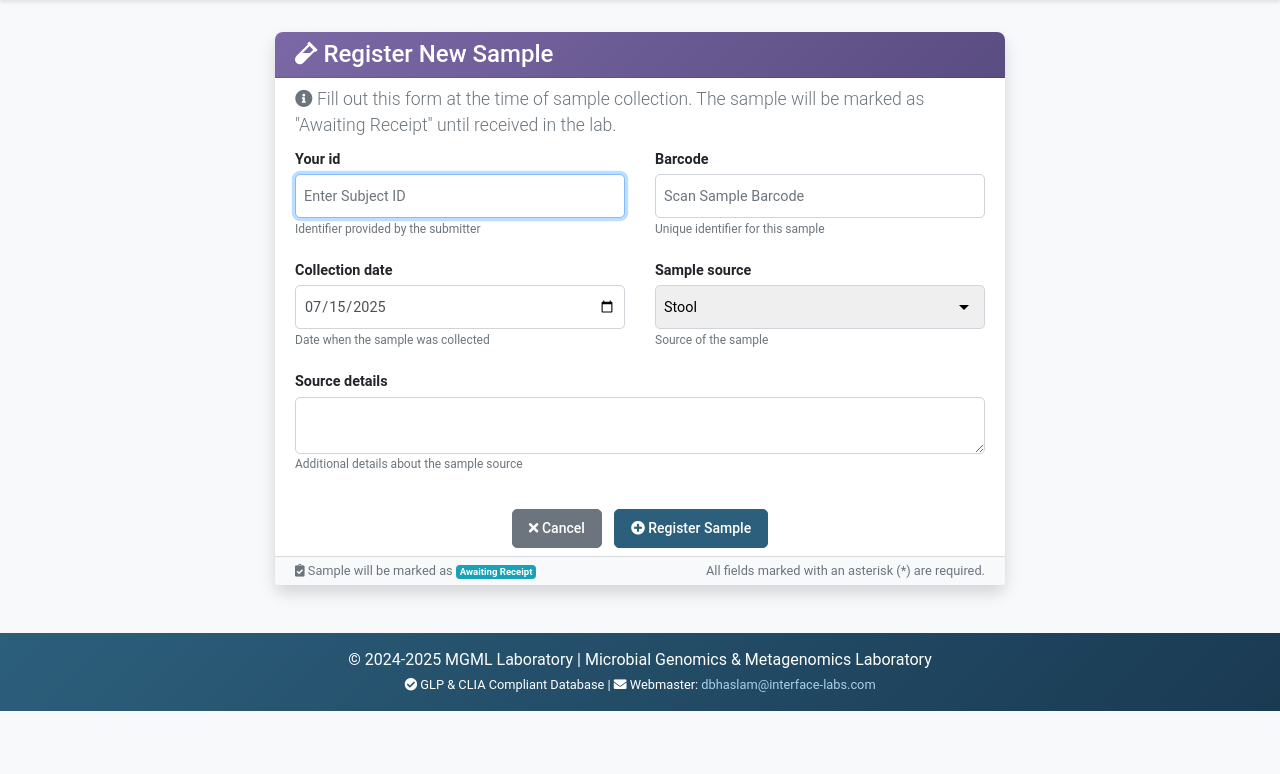
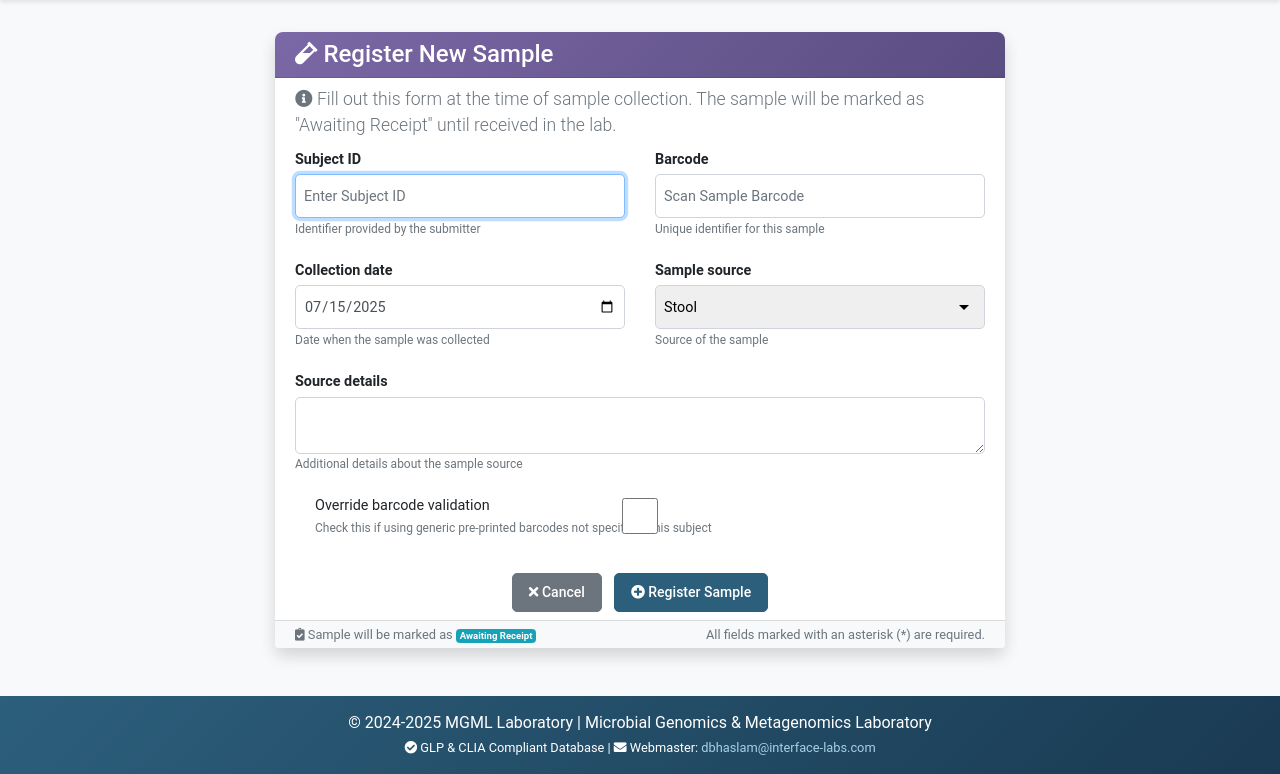
Before and after one commit to haslamdb/mgml_sampledb, a Django app: page /register/ in a window 1280 px wide. Shown: the part 62-836 px from the top of the page. Before the commit the page ends 773 px from the top, so only its background shows below. Run offline with Django 5.2, Linux system fonts and the light colour scheme; the visitor is signed in with stand-in values (Sample User, id 1); some libraries are stand-ins or nearby versions.

Commit message:
modified:   sampletracking/__pycache__/admin.cpython-312.pyc 	modified:   sampletracking/__pycache__/forms.cpython-312.pyc 	modified:   sampletracking/__pycache__/models.cpython-312.pyc 	modified:   sampletracking/__pycache__/views.cpython-312.pyc 	modified:   sampletracking/admin.py 	modified:   sampletracking/forms.py 	new file:   sampletracking/migrations/0011_crudesample_barcode_override_used_and_more.py 	new file:   sampletracking/migrations/0012_rename_your_id_to_subject_id.py 	modified:   sampletracking/models.py 	modified:   sampletracking/templates/sampletracking/accessioning_form.html 	modified:   sampletracking/templates/sampletracking/collection_landing.html 	modified:   sampletracking/templates/sampletracking/receive_sample_form.html 	modified:   sampletracking/views.py

```diff
--- a/sampletracking/forms.py
+++ b/sampletracking/forms.py
@@ -50,11 +50,18 @@ class AccessioningForm(forms.ModelForm):
     """
     A simplified form for nurses or collection staff to register a new sample.
     """
+    override_barcode_check = forms.BooleanField(
+        required=False,
+        label="Override barcode validation",
+        help_text="Check this if using generic pre-printed barcodes not specific to this subject",
+        widget=forms.CheckboxInput(attrs={'class': 'form-check-input'})
+    )
+
     class Meta:
         model = CrudeSample
-        fields = ['your_id', 'barcode', 'collection_date', 'sample_source', 'source_details']
+        fields = ['subject_id', 'barcode', 'collection_date', 'sample_source', 'source_details']
         widgets = {
-            'your_id': forms.TextInput(attrs={'class': 'form-control', 'placeholder': 'Enter Subject ID'}),
+            'subject_id': forms.TextInput(attrs={'class': 'form-control', 'placeholder': 'Enter Subject ID'}),
             'barcode': forms.TextInput(attrs={'class': 'form-control', 'placeholder': 'Scan Sample Barcode'}),
             'collection_date': forms.DateInput(attrs={'type': 'date', 'class': 'form-control'}),
             'sample_source': forms.Select(attrs={'class': 'form-select'}),
@@ -71,6 +78,25 @@ class AccessioningForm(forms.ModelForm):
             raise forms.ValidationError("Collection date cannot be in the future.")
         return collection_date
 
+    def clean(self):
+        """
+        Cross-field validation to check if barcode contains subject ID
+        """
+        cleaned_data = super().clean()
+        barcode = cleaned_data.get('barcode', '')
+        subject_id = cleaned_data.get('subject_id', '')
+        override = cleaned_data.get('override_barcode_check', False)
+
+        # Only validate if override is not checked
+        if barcode and subject_id and not override:
+            # Check if the barcode starts with the subject ID
+            if not barcode.upper().startswith(subject_id.upper()):
+                error_msg = "Entered Subject ID does not match the barcode Subject ID. Please check that the sample collection barcode is for the correct Subject"
+                self.add_error('barcode', error_msg)
+                self.add_error('subject_id', error_msg)
+
+        return cleaned_data
+
 
 class CrudeSampleForm(SampleForm):
     """
@@ -78,7 +104,7 @@ class CrudeSampleForm(SampleForm):
     """
     class Meta(SampleForm.Meta):
         model = CrudeSample
-        fields = SampleForm.Meta.fields + ['sample_source', 'collection_date', 'your_id', 'source_details']
+        fields = SampleForm.Meta.fields + ['sample_source', 'collection_date', 'subject_id', 'source_details']
         widgets = {
             **SampleForm.Meta.widgets,
             'date_created': DateInput(attrs={'type': 'date', 'class': 'form-control'}),
--- a/sampletracking/templates/sampletracking/accessioning_form.html
+++ b/sampletracking/templates/sampletracking/accessioning_form.html
@@ -69,16 +69,16 @@
                             <!-- Subject ID -->
                             <div class="col-md-6 mb-2 mobile-friendly">
                                 <div class="form-group">
-                                    <label for="{{ form.your_id.id_for_label }}" class="font-weight-bold">
-                                        {{ form.your_id.label }}
+                                    <label for="{{ form.subject_id.id_for_label }}" class="font-weight-bold">
+                                        {{ form.subject_id.label }}
                                     </label>
-                                    {{ form.your_id }}
-                                    {% if form.your_id.help_text %}
-                                        <small class="form-text text-muted">{{ form.your_id.help_text }}</small>
+                                    {{ form.subject_id }}
+                                    {% if form.subject_id.help_text %}
+                                        <small class="form-text text-muted">{{ form.subject_id.help_text }}</small>
                                     {% endif %}
-                                    {% if form.your_id.errors %}
+                                    {% if form.subject_id.errors %}
                                         <div class="text-danger small">
-                                            {{ form.your_id.errors }}
+                                            {{ form.subject_id.errors }}
                                         </div>
                                     {% endif %}
                                 </div>
@@ -155,6 +155,21 @@
                                     {% endif %}
                                 </div>
                             </div>
+
+                            <!-- Override Checkbox -->
+                            <div class="col-12 mb-2">
+                                <div class="form-group">
+                                    <div class="form-check">
+                                        {{ form.override_barcode_check }}
+                                        <label class="form-check-label" for="{{ form.override_barcode_check.id_for_label }}">
+                                            {{ form.override_barcode_check.label }}
+                                        </label>
+                                        {% if form.override_barcode_check.help_text %}
+                                            <small class="form-text text-muted d-block">{{ form.override_barcode_check.help_text }}</small>
+                                        {% endif %}
+                                    </div>
+                                </div>
+                            </div>
                         </div>
 
                         <!-- Non-field errors -->
@@ -203,6 +218,90 @@ document.addEventListener('DOMContentLoaded', function() {
             element.classList.add('form-control');
         }
     });
+
+    // Real-time barcode validation
+    const barcodeInput = document.getElementById('id_barcode');
+    const subjectIdInput = document.getElementById('id_subject_id');
+    const overrideCheckbox = document.getElementById('id_override_barcode_check');
+
+    function validateBarcode() {
+        // Skip validation if override is checked
+        if (overrideCheckbox && overrideCheckbox.checked) {
+            barcodeInput.classList.remove('is-valid', 'is-invalid');
+            const existingFeedback = barcodeInput.parentElement.querySelector('.barcode-feedback');
+            if (existingFeedback) {
+                existingFeedback.remove();
+            }
+
+            // Add override indicator
+            const overrideDiv = document.createElement('div');
+            overrideDiv.className = 'text-info small barcode-feedback mt-1';
+            overrideDiv.innerHTML = '<i class="fas fa-info-circle"></i> Barcode validation overridden';
+            barcodeInput.parentElement.appendChild(overrideDiv);
+            return;
+        }
+
+        const barcode = barcodeInput.value.toUpperCase();
+        const subjectId = subjectIdInput.value.toUpperCase();
+
+        if (barcode && subjectId) {
+            if (barcode.startsWith(subjectId)) {
+                // Valid match
+                barcodeInput.classList.remove('is-invalid');
+                barcodeInput.classList.add('is-valid');
+
+                // Remove any existing feedback
+                const existingFeedback = barcodeInput.parentElement.querySelector('.barcode-feedback');
+                if (existingFeedback) {
+                    existingFeedback.remove();
+                }
+
+                // Add success feedback
+                const successDiv = document.createElement('div');
+                successDiv.className = 'valid-feedback barcode-feedback';
+                successDiv.innerHTML = '<i class="fas fa-check-circle"></i> Barcode matches Subject ID';
+                barcodeInput.parentElement.appendChild(successDiv);
+            } else {
+                // Invalid match
+                barcodeInput.classList.remove('is-valid');
+                barcodeInput.classList.add('is-invalid');
+
+                // Remove any existing feedback
+                const existingFeedback = barcodeInput.parentElement.querySelector('.barcode-feedback');
+                if (existingFeedback) {
+                    existingFeedback.remove();
+                }
+
+                // Add error feedback
+                const errorDiv = document.createElement('div');
+                errorDiv.className = 'invalid-feedback barcode-feedback';
+                errorDiv.innerHTML = '<i class="fas fa-exclamation-triangle"></i> Entered Subject ID does not match the barcode Subject ID';
+                barcodeInput.parentElement.appendChild(errorDiv);
+            }
+        } else {
+            // Remove validation classes if either field is empty
+            barcodeInput.classList.remove('is-valid', 'is-invalid');
+            const existingFeedback = barcodeInput.parentElement.querySelector('.barcode-feedback');
+            if (existingFeedback) {
+                existingFeedback.remove();
+            }
+        }
+    }
+
+    // Add event listeners
+    if (barcodeInput && subjectIdInput) {
+        barcodeInput.addEventListener('input', validateBarcode);
+        subjectIdInput.addEventListener('input', validateBarcode);
+
+        // Also validate on blur
+        barcodeInput.addEventListener('blur', validateBarcode);
+        subjectIdInput.addEventListener('blur', validateBarcode);
+    }
+
+    // Add listener for override checkbox
+    if (overrideCheckbox) {
+        overrideCheckbox.addEventListener('change', validateBarcode);
+    }
 });
 </script>
 {% endblock %}
--- a/sampletracking/templates/sampletracking/collection_landing.html
+++ b/sampletracking/templates/sampletracking/collection_landing.html
@@ -121,7 +121,7 @@
                                         <tr>
                                             <td>{{ sample.created_at|time:"g:i A" }}</td>
                                             <td><code>{{ sample.barcode }}</code></td>
-                                            <td>{{ sample.your_id }}</td>
+                                            <td>{{ sample.subject_id }}</td>
                                             <td>
                                                 <span class="badge badge-info">{{ sample.get_status_display }}</span>
                                             </td>
--- a/sampletracking/templates/sampletracking/receive_sample_form.html
+++ b/sampletracking/templates/sampletracking/receive_sample_form.html
@@ -31,7 +31,7 @@
                     <div class="card bg-light">
                         <div class="card-body py-2">
                             <h6 class="card-title mb-1">Sample Information</h6>
-                            <p class="mb-1"><strong>Subject ID:</strong> {{ object.your_id }}</p>
+                            <p class="mb-1"><strong>Subject ID:</strong> {{ object.subject_id }}</p>
                             <p class="mb-1"><strong>Collection Date:</strong> {{ object.collection_date|date:"M d, Y" }}</p>
                             <p class="mb-1"><strong>Sample Source:</strong> {{ object.get_sample_source_display }}</p>
                             {% if object.source_details %}
@@ -129,7 +129,7 @@
                 <!-- Hidden fields that shouldn't be edited during receiving -->
                 <div style="display: none;">
                     {{ form.barcode }}
-                    {{ form.your_id }}
+                    {{ form.subject_id }}
                     {{ form.date_created }}
                     {{ form.collection_date }}
                     {{ form.sample_source }}
--- a/sampletracking/views.py
+++ b/sampletracking/views.py
@@ -119,6 +119,14 @@ class AccessioningCreateView(LoginRequiredMixin, PermissionRequiredMixin, Create
         form.instance.updated_by = self.request.user
         form.instance.date_created = timezone.now().date()
         form.instance.status = 'AWAITING_RECEIPT'
+
+        # Track if barcode validation was overridden
+        if form.cleaned_data.get('override_barcode_check'):
+            form.instance.barcode_override_used = True
+            existing_notes = form.instance.notes or ''
+            override_note = "[BARCODE OVERRIDE] Generic barcode used - Subject ID validation was overridden during registration."
+            form.instance.notes = f"{override_note}\n{existing_notes}".strip()
+
         messages.success(self.request, f"Sample {form.instance.barcode} registered and is awaiting receipt.")
         return super().form_valid(form)
 
```
Also changed, not shown: sampletracking/admin.py (+16 -5 lines), sampletracking/models.py (+7 -2 lines), sampletracking/migrations/0011_crudesample_barcode_override_used_and_more.py (added), sampletracking/migrations/0012_rename_your_id_to_subject_id.py (added).
